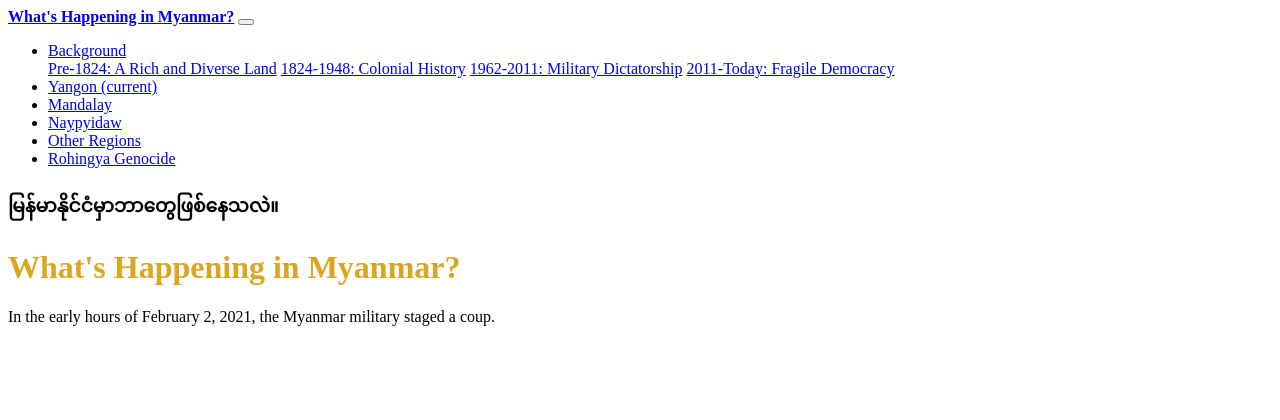
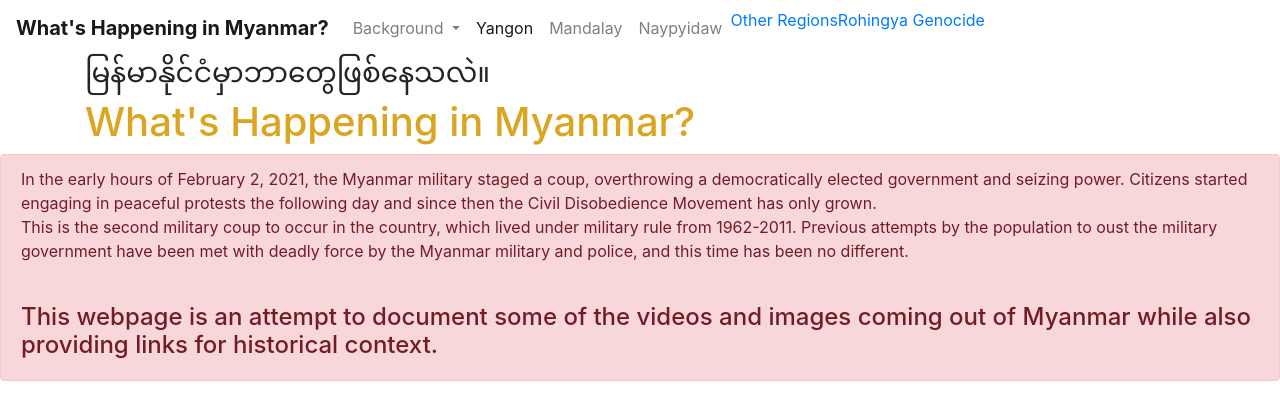
Before and after one commit to LisaCaruana/whatshappeninginmyanmar.github.io, a plain HTML site: page index.html in a window 1280 px wide. Drawn offline with nearby package versions, Linux system fonts and the light colour scheme; files whose address does not match are found by name.

Commit message:
Second commit

```diff
--- a/index.html
+++ b/index.html
@@ -5,6 +5,7 @@
 
   <meta charset="UTF-8">
   <title>What's Happening in Myanmar?</title>
+  <link rel="stylesheet" href="https://stackpath.bootstrapcdn.com/bootstrap/4.3.1/css/bootstrap.min.css" integrity="sha384-ggOyR0iXCbMQv3Xipma34MD+dH/1fQ784/j6cY/iJTQUOhcWr7x9JvoRxT2MZw1T" crossorigin="anonymous">
   <link rel="stylesheet" type="text/css" href="C:\Users\carua.DESKTOP-4FTJ629\OneDrive\Desktop\projects\BootCamp Working\du-den-data-pt-12-2020-u-c\Homework\11-Web\Web-Design-Challenge\styles.css">
   <!-- Bring in our bootstrap stylesheet -->
   <!-- <link rel="stylesheet" href="C:\Users\carua.DESKTOP-4FTJ629\OneDrive\Desktop\projects\BootCamp Working\du-den-data-pt-12-2020-u-c\Homework\11-Web\Web-Design-Challenge\styles.css" crossorigin="anonymous"> -->
@@ -55,10 +56,24 @@
         </div>
       </nav>
     <div class= "container justify-content-center">
-      <h3 class="center">မြန်မာနိုင်ငံမှာဘာတွေဖြစ်နေသလဲ။</h3>
+      <h3 class="justify-content-center">မြန်မာနိုင်ငံမှာဘာတွေဖြစ်နေသလဲ။</h3>
       <h1>What's Happening in Myanmar?</h1>
     </div>
+    <div class="row">
+      <div class="col">
+        <div class= "box">
+        <div class="alert alert-danger" class="justify-content-between" role="alert">
+         <p>In the early hours of February 2, 2021, the Myanmar military staged a coup, overthrowing a democratically elected government and seizing power.
+          Citizens started engaging in peaceful protests the following day and since then the Civil Disobedience Movement has only grown.
+        </br>
+        This is the second military coup to occur in the country, which lived under military rule from 1962-2011. Previous attempts by the population to oust the military government
+        have been met with deadly force by the Myanmar military and police, and this time has been no different.</p>
+      </br>
+         <h4 class="center"> This webpage is an attempt to document some of the videos and images coming out of Myanmar while also providing links for historical context. </h4>
+        </div>
+    </div>
+
+
 
 </body>
-In the early hours of February 2, 2021, the Myanmar military staged a coup.
-</html>
+ </html>
```
